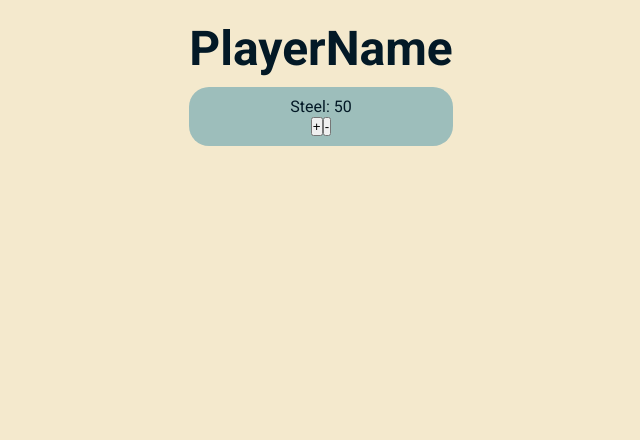
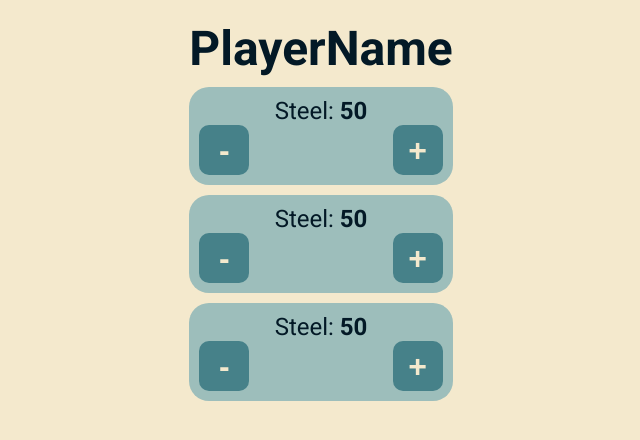
Before and after one commit to Hunor64/TerraformMars, a React (Vite) app: page / in a window 1280 px wide. Shown: the top 440 px of the page, without its empty margins (319-959 px from the left). Built offline with nearby package versions, Linux system fonts and the light colour scheme.

Commit message:
css update

```diff
--- a/src/App.tsx
+++ b/src/App.tsx
@@ -1,17 +1,14 @@
+import Resource from "./Components/Resource"
+
 const App = () => {
   return (
     <div className="container">
       <div className="PlayerName">
         <h1>PlayerName</h1>
       </div>
-      <div className="Resource">
-        <p>Steel: <span>50</span></p>
-        <div className="buttonContainer">
-
-          <button className="button">+</button>
-          <button className="button">-</button>
-        </div>
-      </div>
+      <Resource />
+      <Resource />
+      <Resource />
     </div>
   )
 }
--- /dev/null
+++ b/src/Components/Resource.tsx
@@ -0,0 +1,13 @@
+const Resource = () => {
+  return (
+    <div className="Resource">
+        <p>Steel: <span>50</span></p>
+        <div className="buttonContainer">
+          <button className="button">-</button>
+          <button className="button">+</button>
+        </div>
+      </div>
+  )
+}
+
+export default Resource
--- a/src/index.css
+++ b/src/index.css
@@ -20,20 +20,55 @@ body {
   justify-content: center;
   align-items: center;
   text-align: center;
-color: var(--rich-black);
+  color: var(--rich-black);
 }
+
 .container {
   text-align: center;
   margin-top: 20px;
 }
 
-.container h1{
+.container h1 {
   font-size: 3rem;
   margin-bottom: 10px;
 }
-.Resource{
+
+.Resource {
   background-color: var(--ash-gray);
   margin-bottom: 10px;
   padding: 10px;
   border-radius: 20px;
 }
+
+.Resource p {
+  font-size: 1.5rem;
+}
+
+.Resource span {
+  font-weight: 700;
+}
+
+.buttonContainer {
+  display: flex;
+  justify-content: space-between;
+}
+
+.buttonContainer button {
+  width: 50px;
+  height: 50px;
+  background-color: var(--teal);
+  color: var(--parchment);
+  border: none;
+  border-radius: 10px;
+  cursor: pointer;
+  font-size: 2rem;
+  font-weight: 800;
+transition: all 0.3s ease;
+}
+
+.buttonContainer button:hover {
+  background-color: var(--cambridge-blue);
+}
+.buttonContainer button:active {
+  transform: scale(0.9);
+}
```
